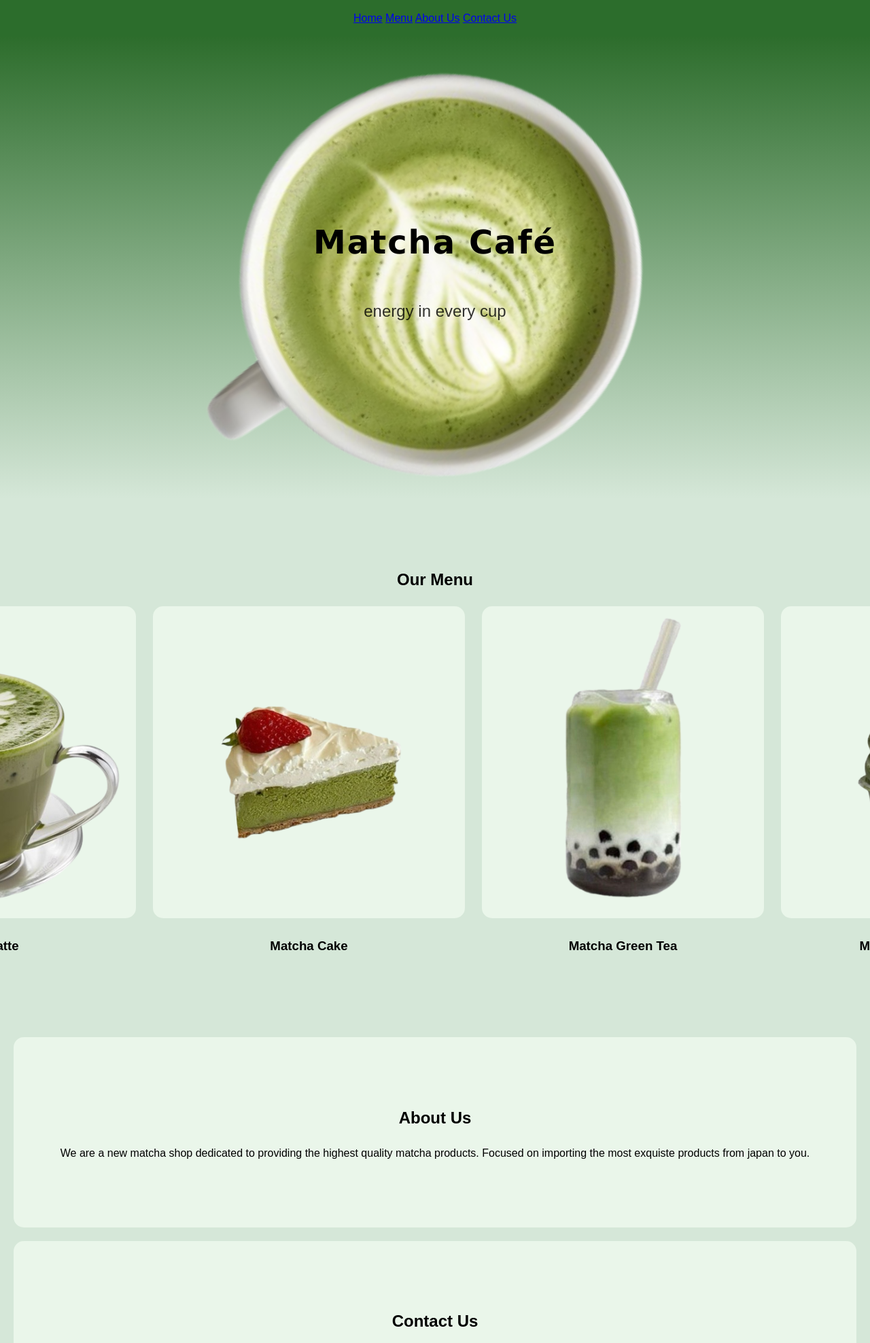
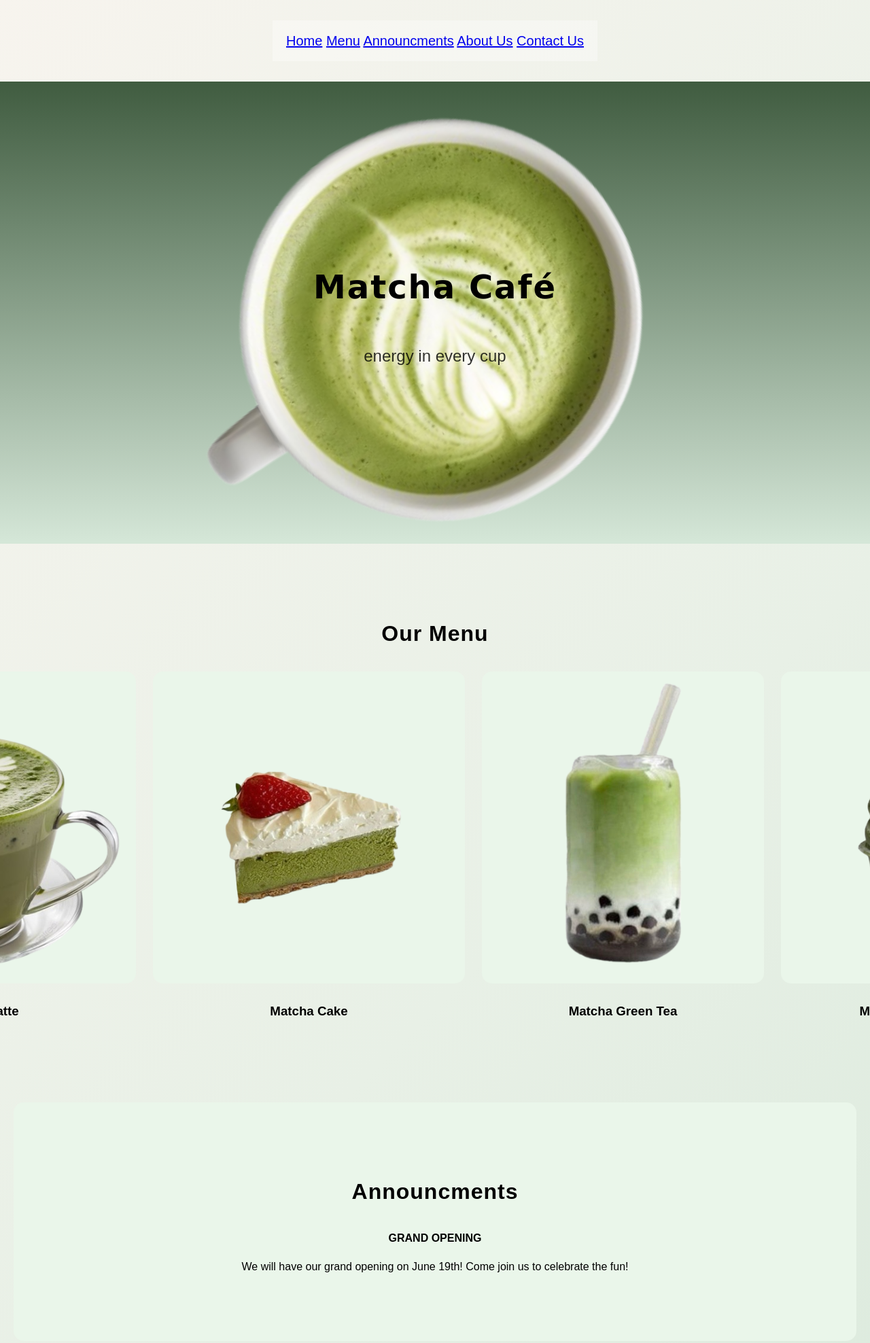
Before and after one commit to avanthika-create/matcha-web, a plain HTML site: page index.html in a window 1280 px wide. Shown: the top 1976 px of the page at 68% size. Drawn offline with Linux system fonts and the light colour scheme.

Commit message:
Added announcments area, fixed layers, better structure and sizing.

```diff
--- a/index.html
+++ b/index.html
@@ -3,24 +3,26 @@
 <head>
     <meta charset="UTF-8">
     <meta name="viewport" content="width=device-width, initial-scale=1.0">
-    <link rel="stylesheet" href="style.css">
+        <link rel="stylesheet" href="style.css">
     <title>MATCHA WEBSITE</title>
 </head>
 
 <body>
 
     <div class="navbar">
-    <a href="#home">Home</a>
+    <a href="#hero">Home</a>
     <a href="#menu">Menu</a>
+    <a href="#announcments">Announcments</a>
     <a href="#about">About Us</a>
     <a href="#contact">Contact Us</a>
-</div>
+ </div>
 
-<div class="hero">
+<div id="home" div class="home">
     <img src="assets/matchaspin.png" class="matcha-circle" alt="Matcha">
   <h1>Matcha Café</h1>
   <p>energy in every cup</p>
 </div>
+
 
 <div id="menu" class="menu">
   <h2>Our Menu</h2>
@@ -50,6 +52,11 @@
 </div>
 </div>
 
+<div id="announcments" div class="announcments">
+<h2>Announcments</h2>
+<p><strong>GRAND OPENING</strong></p>
+<p>We will have our grand opening on June 19th! Come join us to celebrate the fun!</p>
+</div>
 
 <div id="about"  class="about">
     <h2>About Us</h2>
@@ -63,6 +70,8 @@
     <p><strong>Store Hours:</strong></p>
     <p>Tue-Sun 9:00 AM - 9:00 PM</p>
     <p>Mon CLOSED</p>
+    <p><strong>Address</strong></p>
+    <p>123 Matcha ave SW San Francisco, CA </p>
 
 </div>
 
--- a/style.css
+++ b/style.css
@@ -1,5 +1,10 @@
 body {
-    background-color: #d5e7d8;
+    background:  linear-gradient(
+    135deg,
+    #f7f4ee,
+    #e8f0e6,
+    #d5e7d8
+);
     margin: 0;
     scroll-behavior: smooth;
     font-family: Arial, sans-serif;
@@ -12,7 +17,15 @@ body {
     padding: 14px 20px;
     text-align: center;
     font-family: Arial, sans-serif;
+    position: sticky;
+    top: 15px;
+    width: fit-content;
+    margin: 30px auto;
+    background: rgb(255, 255, 255, 0.35);
+    font-size: 20px;
+    z-index: 1002;
 }
+
 
 .header {
     text-align: center;
@@ -47,6 +60,12 @@ body {
     cursor: pointer;
 
 
+}
+
+.announcments p:hover {
+    font-size: 18px;
+    color: #2c6d2c;
+    cursor: pointer;
 }
 
 section {
@@ -85,17 +104,14 @@ img:hover {
     box-shadow: 0 0 10px #1b4d1b;
 }
 
-.hero {
+.home {
     height: 85vh;
     display: flex;
     flex-direction: column;
     justify-content: center;
     align-items: center;
-    color:hsl(from color h s l);
     background-size: cover;
-    background-position: center;
-    color: rgb(0, 0, 0);
-    background: linear-gradient(#2d6d2c, #d5e7d8);
+    background: linear-gradient(#405c40, #d5e7d8);
 }
 
 .about {
@@ -124,7 +140,31 @@ img:hover {
     box-shadow: 0 0 10px #1b4d1b;
 }
 
-.hero h1 {
+.announcments {
+    background-color: #eaf6ea;
+    padding: 50px;
+    border-radius: 15px;
+    margin: 20px;
+}
+
+
+.announcments:hover {
+    transition: background-color 0.3s ease;
+    cursor: pointer;
+    box-shadow: 0 0 10px #1b4d1b;
+}
+
+.announcments h2 {
+    align-items: center;
+}
+
+h2 {
+    font-size: 2rem;
+    letter-spacing: 1px;
+    margin-bottom: 30px;
+}
+
+.home h1 {
     font-size: 48px;
     margin-bottom: 20px;
     letter-spacing: 2px;
@@ -132,13 +172,13 @@ img:hover {
     font-family:'Lucida Sans', 'Lucida Sans Regular', 'Lucida Grande', 'Lucida Sans Unicode', Geneva, Verdana, sans-serif
 }
 
-.hero p {
+.home p {
     font-size: 24px;
     opacity: 0.8;
     z-index: 1001;
 }
 
-section, .menu, .about, .contact {
+section, .announcments, .menu, .about, .contact {
     padding: 80px 20px;
     text-align: center;
 }
@@ -171,7 +211,7 @@ section, .menu, .about, .contact {
     background-color: #1b4d1b;
 }
 
-/* matcha spin */
+
 
 .matcha-circle {
     background: transparent !important;
@@ -187,7 +227,12 @@ section, .menu, .about, .contact {
 @keyframes slideIn {
     from {
         opacity: 0;
-        transform: translate(-200px, -50%);
+        transform: translateX(-200px, -50%);
+    }
+
+    to {
+        opacity: 1;
+        transform: translateX(0);
     }
 
 }
```
